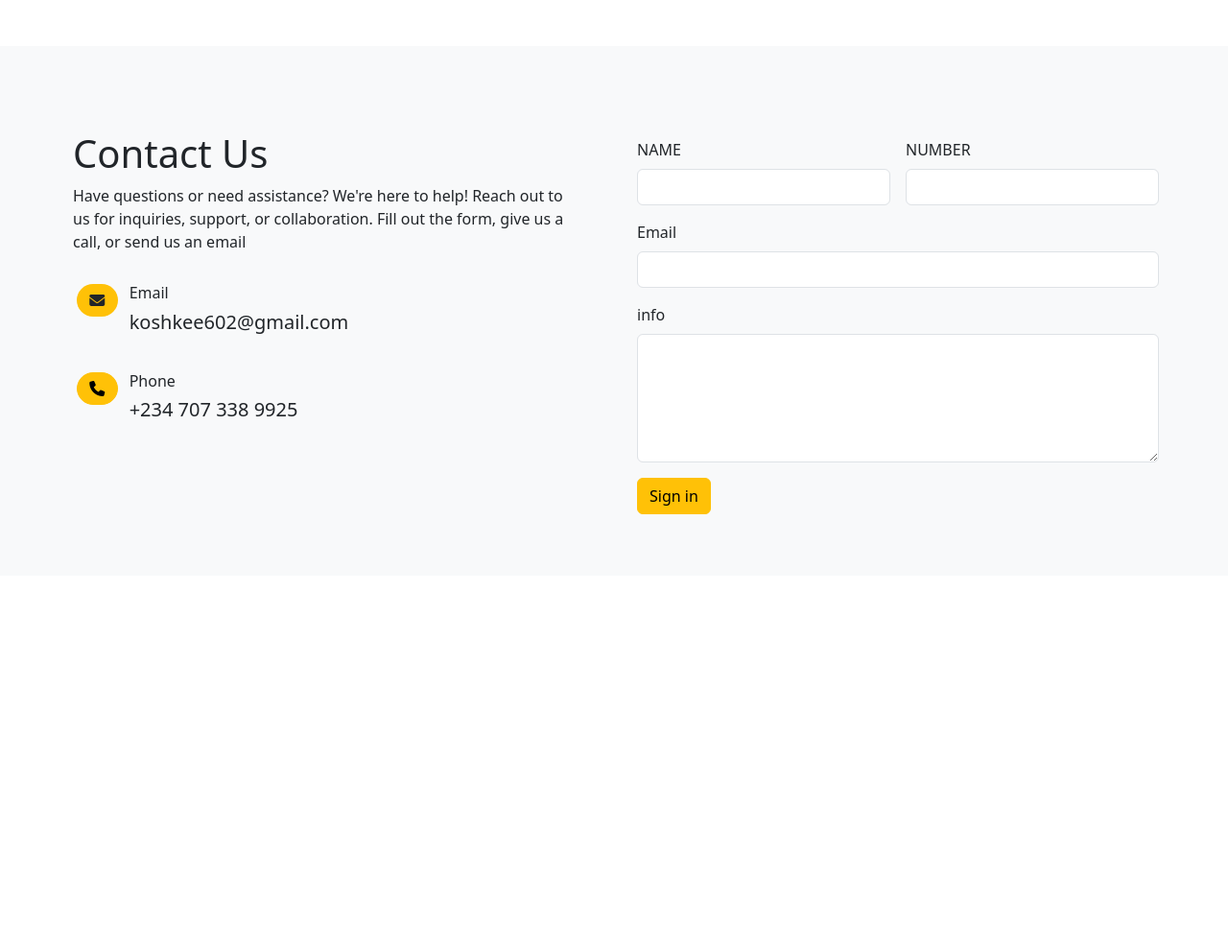
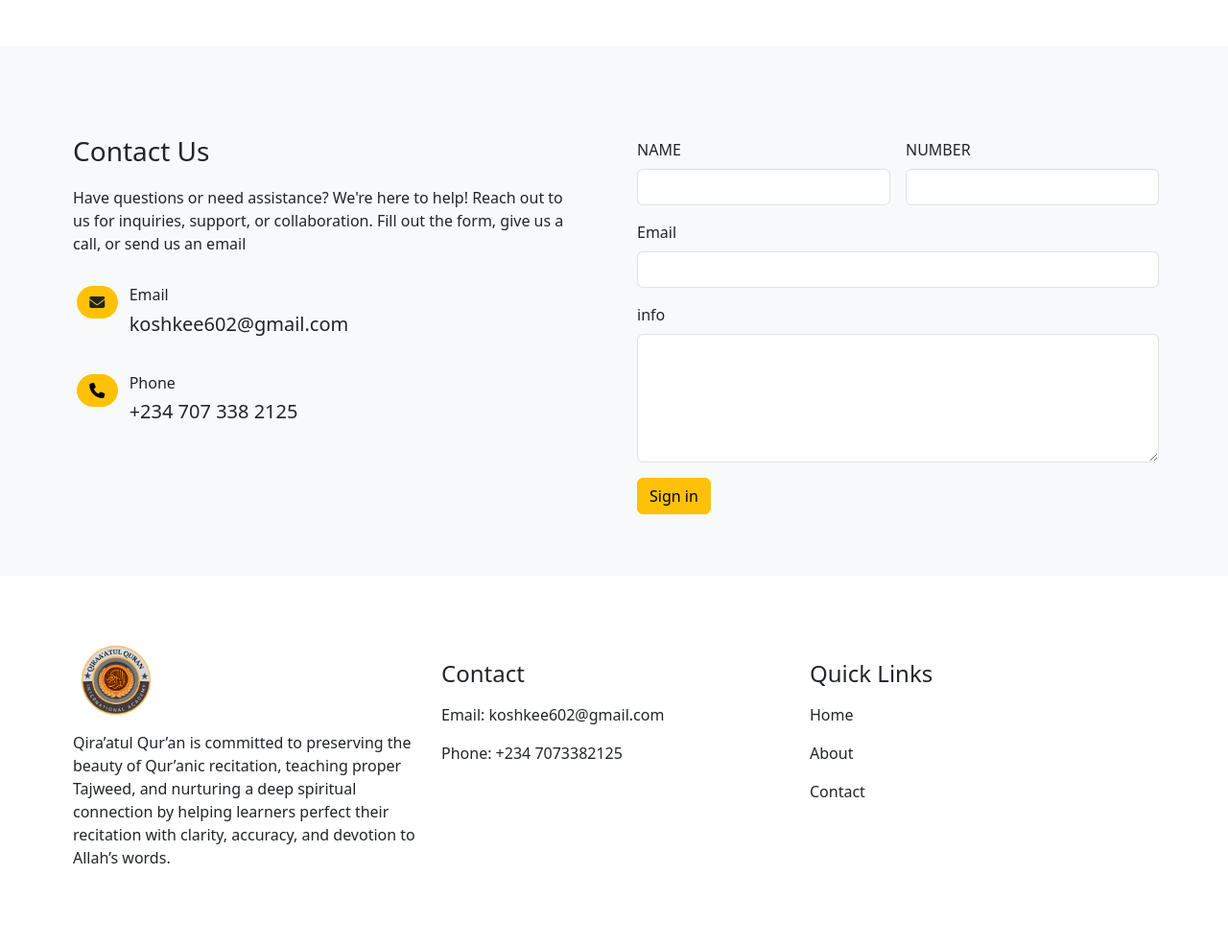
Before and after one commit to Taofeekolamide/Qira-atul-quran, a plain HTML site: page index.html in a window 1280 px wide. Shown: the part 2400-3386 px from the top of the page at 96% size. Before the commit the page ends 3000 px from the top, so only its background shows below. Drawn offline with nearby package versions, Linux system fonts and the light colour scheme.

Commit message:
fifthpush

```diff
--- a/index.html
+++ b/index.html
@@ -113,7 +113,7 @@
   <section class="container-fluid bg-body-tertiary">
     <div class="row gap-5 p-5">
       <div class="col-md pt-4">
-        <h1>Contact Us</h1>
+        <p class="fs-3">Contact Us</p>
         <p>Have questions or need assistance? We're here to help! Reach out to us for inquiries, support, or
           collaboration. Fill out the form, give us a call, or send us an email</p>
         <div class="row p-3">
@@ -125,10 +125,11 @@
           </div>
         </div>
         <div class="row p-3">
-          <button class="col-1 rounded-pill h-75 p-2 btn btn-warning"><i class="fa-solid fa-phone font-size-m"></i></button>
+          <button class="col-1 rounded-pill h-75 p-2 btn btn-warning"><i
+              class="fa-solid fa-phone font-size-m"></i></button>
           <div class="col align-center">
             <h1 class="fs-6 fw-normal">Phone</h1>
-            <h1 class="fs-5">+234 707 338 9925</h1>
+            <h1 class="fs-5">+234 707 338 2125</h1>
           </div>
         </div>
       </div>
@@ -160,9 +161,25 @@
     </div>
   </section>
 
-
-
-
+  <footer class="container-fluid">
+    <div class="row p-5">
+      <div class="col-md">
+        <img src="./image/XMZU6190-removebg-preview.png" alt="" width="25%">
+        <p class="pt-2 fs-6">Qira’atul Qur’an is committed to preserving the beauty of Qur’anic recitation, teaching proper Tajweed, and nurturing a deep spiritual connection by helping learners perfect their recitation with clarity, accuracy, and devotion to Allah’s words.</p>
+      </div>
+      <div class="col-md py-4">
+        <h1 class="pb-2 fs-4">Contact</h1>
+        <p class="fs-6">Email: koshkee602@gmail.com</p>
+        <p class="fs-6">Phone: +234 7073382125</p>
+      </div>
+      <div class="col-md py-4">
+        <h1 class="pb-2 fs-4">Quick Links</h1>
+        <p><a class="nav-link" href="./index.html">Home</a></p>
+        <p><a class="nav-link" href="./about.html">About</a></p>
+        <p><a class="nav-link" href="./services">Contact</a></p>
+      </div>
+    </div>
+  </footer>
 </body>
 <script src="https://cdn.jsdelivr.net/npm/bootstrap@5.3.3/dist/js/bootstrap.bundle.min.js"
   integrity="sha384-YvpcrYf0tY3lHB60NNkmXc5s9fDVZLESaAA55NDzOxhy9GkcIdslK1eN7N6jIeHz" crossorigin="anonymous"></script>
```
Also changed, not shown: about.html (added, +70 -0 lines).
